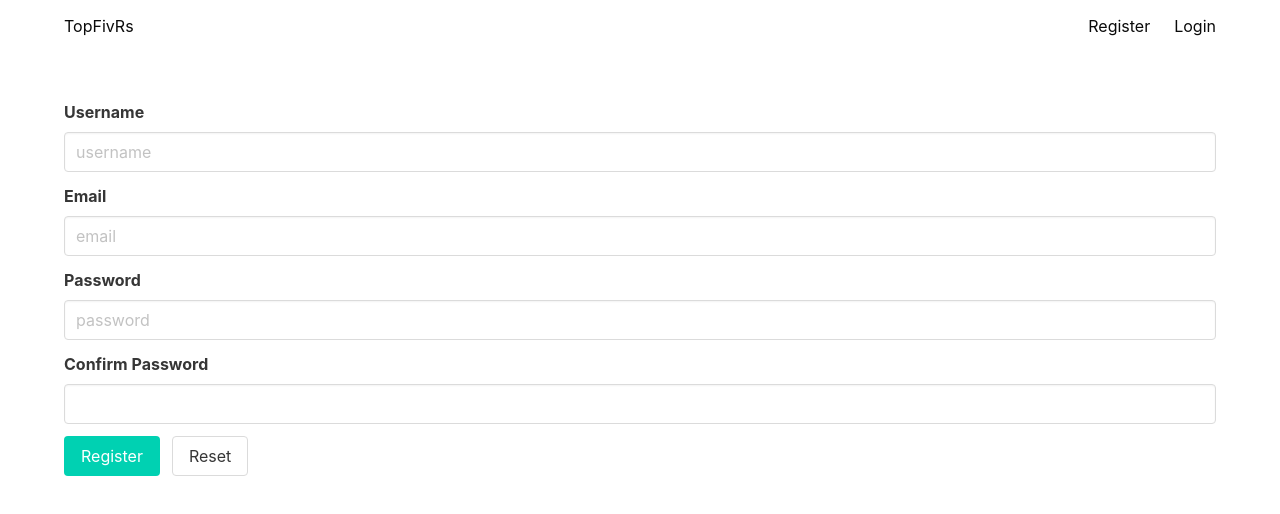
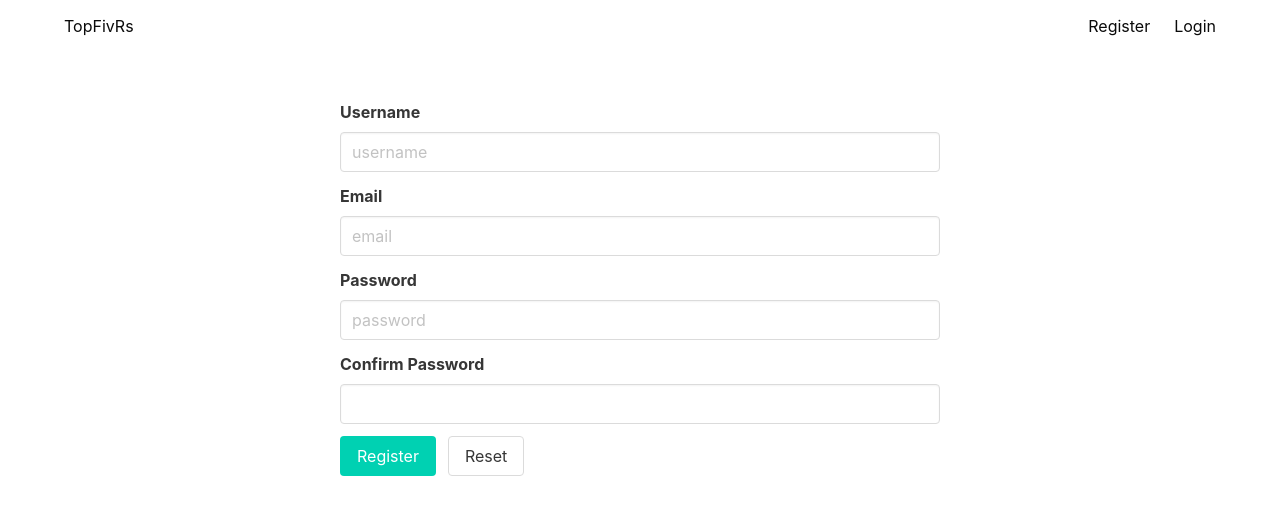
Before and after one commit to chungleee/topfivrs_prod, a React (Create React App) app in the folder client/: page /register in a window 1280 px wide. Shown: the top 514 px of the page. Built offline with nearby package versions, Linux system fonts and the light colour scheme.

Commit message:
modify input field width

```diff
--- a/client/src/components/login/Login.js
+++ b/client/src/components/login/Login.js
@@ -53,7 +53,7 @@ class Login extends Component {
     const { errors } = this.state
     return (
       <section className="section">
-        <div className="container">
+        <div className="container" style={{width: '600px'}}>
         {errors.user ? <div className='notification is-danger'>{errors.user}</div> : null}
           <form>
             <div className="field">
--- a/client/src/components/main/SearchBar.js
+++ b/client/src/components/main/SearchBar.js
@@ -81,7 +81,7 @@ class SearchBar extends Component {
 
         {/* SEARCH BAR + BUTTONS */}
         <section className="section">
-          <div className="container">
+          <div className="container" style={{width: '800px'}}>
             <div className="field has-addons">
               <div className="control is-expanded">
                 <input
--- a/client/src/components/register/Register.js
+++ b/client/src/components/register/Register.js
@@ -71,7 +71,7 @@ class Register extends Component {
     const { errors } = this.state
     return (
       <section className="section">
-        <div className="container">
+        <div className="container" style={{width: '600px'}}>
           <form>
             <div className="field">
               <label className="label">Username</label>
```
